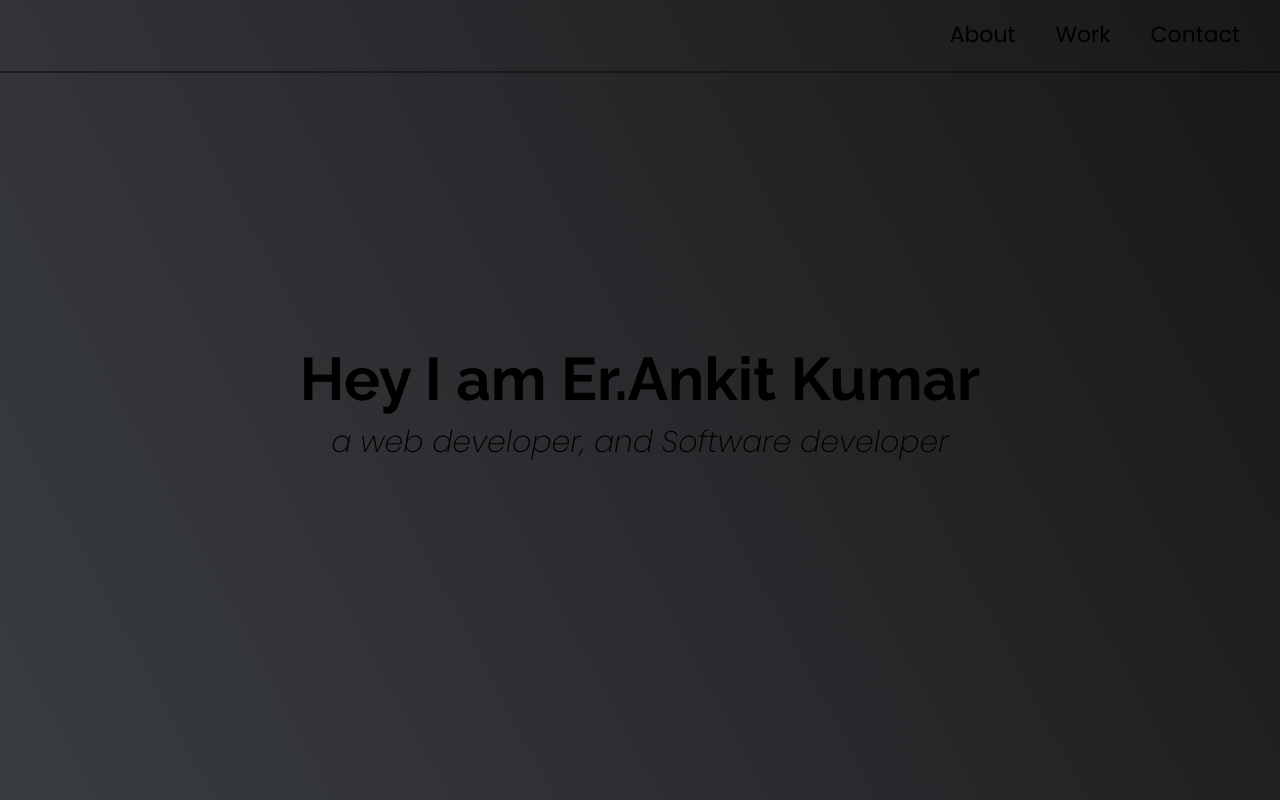
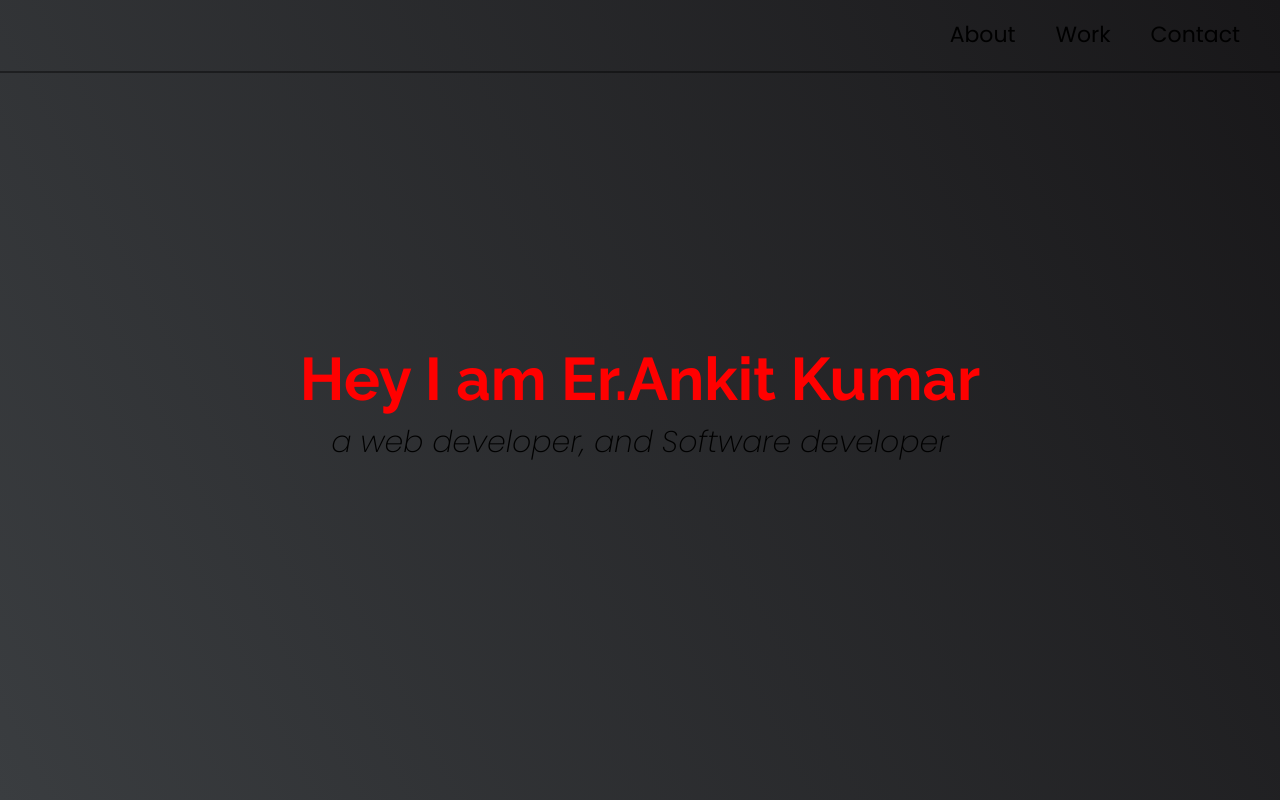
Before and after one commit to Erankitkumar/project-5, a plain HTML site: page index.html in a window 1280 px wide. Shown: the top 800 px of the page. Drawn offline with Linux system fonts and the light colour scheme.

Commit message:
Update index2.css
B

```diff
--- a/index2.css
+++ b/index2.css
@@ -84,6 +84,7 @@ h2 {
 
 h1 {
   font-size: 6rem;
+  Color:red;
 }
 
 h2 {
```
